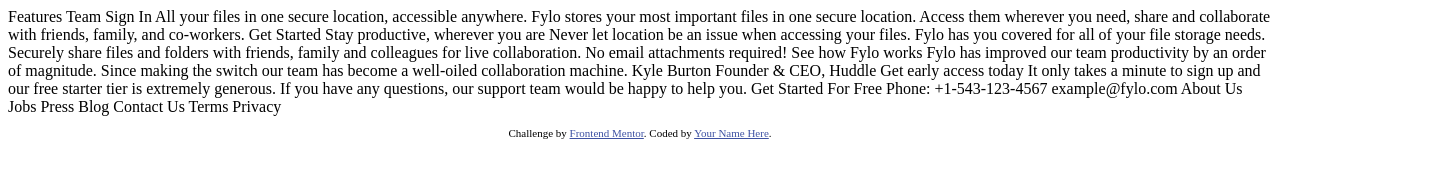
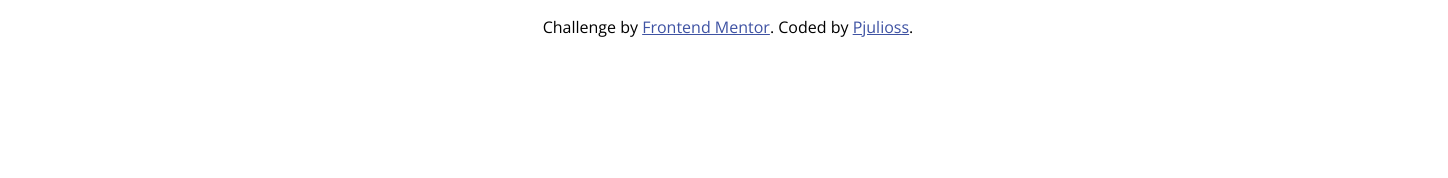
Before and after one commit to pjulioss/Fyle-landing-page, a plain HTML site: page index.html in a window 1280 px wide. Shown: the whole page, 1448 px wide, since content can reach past the window. Drawn offline with nearby package versions, Linux system fonts and the light colour scheme.

Commit message:
Criado folha de estilos

```diff
--- /dev/null
+++ b/css/style.css
@@ -0,0 +1,29 @@
+body {
+    text-align: center;
+    font-family: 'Open Sans', sans-serif;
+    font-weight: 400;
+    width: 1440px;
+}
+
+/* Heading, call-to-action, header navigatio */
+/* font-family: 'Raleway', sans-serif; */
+
+
+/* Cores */
+:root {
+    /* primary (primarias) */
+    --very-dark-blue: hsl(243, 87%, 12%);
+    --desaturated-blue: hsl(238, 22%, 44%);
+
+    /* accent (realce) */
+    --bright-blue: hsl(224, 93%, 58%);
+    --moderatecyan: hsl(170, 45%, 43%);
+
+    /* neutral (neutras) */
+    --light-grayish-blue: hsl(240, 75%, 98%);
+    --light-gray: hsl(0, 0%, 75%);
+}
+
+a {
+    color: hsl(228, 45%, 44%);
+}
--- a/index.html
+++ b/index.html
@@ -1,73 +1,34 @@
 <!DOCTYPE html>
 <html lang="en">
+
 <head>
   <meta charset="UTF-8">
-  <meta name="viewport" content="width=device-width, initial-scale=1.0"> <!-- displays site properly based on user's device -->
+  <meta name="viewport" content="width=device-width, initial-scale=1.0">
+  <!-- displays site properly based on user's device -->
 
   <link rel="icon" type="image/png" sizes="32x32" href="./images/favicon-32x32.png">
+  <!-- Custom CSS -->
+  <link rel="stylesheet" href="css/style.css">
+
+  <!-- Fonts -->
+  <link href="https://fonts.googleapis.com/css2?family=Open+Sans&family=Raleway:wght@400;700&display=swap"
+    rel="stylesheet">
 
   <title>Frontend Mentor | Fylo landing page with two column layout</title>
 
-  <!-- Feel free to remove these styles or customise in your own stylesheet 👍 -->
-  <style>
-    .attribution { font-size: 11px; text-align: center; }
-    .attribution a { color: hsl(228, 45%, 44%); }
-  </style>
 </head>
+
 <body>
 
-  Features
-  Team
-  Sign In
 
-  All your files in one secure location, accessible anywhere.
 
-  Fylo stores your most important files in one secure location.
-  Access them wherever you need, share and collaborate with friends,
-  family, and co-workers.
-
-  Get Started
-
-  Stay productive, wherever you are
-
-  Never let location be an issue when accessing your files. Fylo has you
-  covered for all of your file storage needs.
-
-  Securely share files and folders with friends, family and colleagues for
-  live collaboration. No email attachments required!
-
-  See how Fylo works
-
-  Fylo has improved our team productivity by an order of magnitude. Since
-  making the switch our team has become a well-oiled collaboration machine.
-
-  Kyle Burton
-  Founder & CEO, Huddle
-
-  Get early access today
-
-  It only takes a minute to sign up and our free starter tier is extremely generous.
-  If you have any questions, our support team would be happy to help you.
-
-  Get Started For Free
-
-  Phone: +1-543-123-4567
-  example@fylo.com
-
-  About Us
-  Jobs
-  Press
-  Blog
-
-  Contact Us
-  Terms
-  Privacy
 
   <footer>
     <p class="attribution">
       Challenge by <a href="https://www.frontendmentor.io?ref=challenge" target="_blank">Frontend Mentor</a>.
-      Coded by <a href="#">Your Name Here</a>.
+      Coded by <a href="https://github.com/pjulioss">Pjulioss</a>.
     </p>
   </footer>
 </body>
+
 </html>
```
Also changed, not shown: 1 other file.
